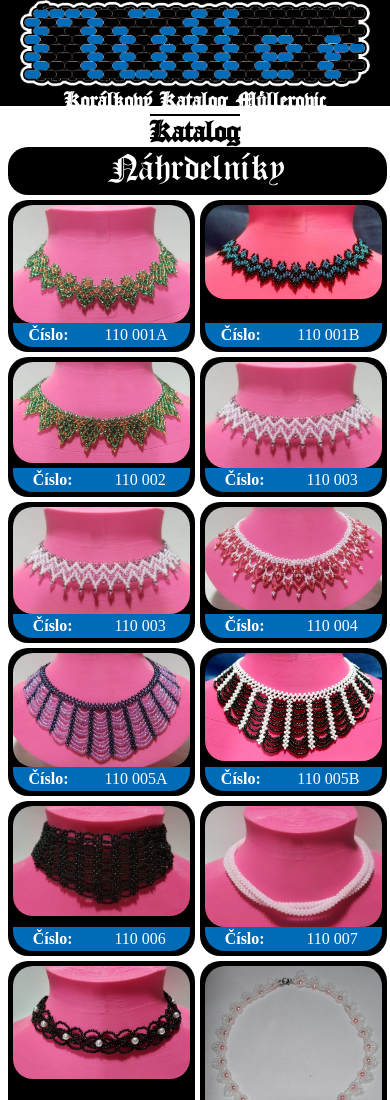
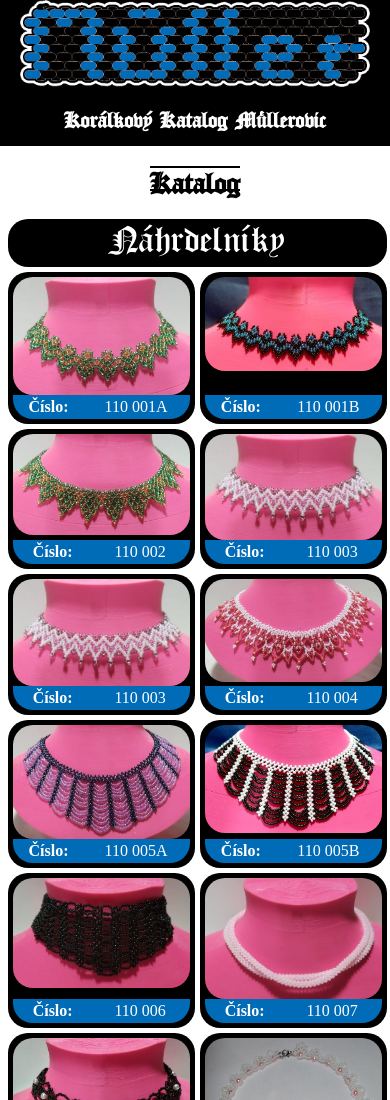
Before and after one commit to GraphiteTheCat/katalog, a plain HTML site: page index.html in a window 390 px wide. Shown: the top 1100 px of the page. Drawn offline with Linux system fonts and the light colour scheme.

Commit message:
Fixing mobile interface

```diff
--- a/CSS/styles.css
+++ b/CSS/styles.css
@@ -7,8 +7,9 @@ body {
 }
 
 h1 {
-    margin:auto;
-    margin-top:8px;
+    display:flex;
+    justify-self:center;
+    margin:20px 0 20px 0;
     width:fit-content;
     border-top:2px solid black;
     border-bottom:2px solid black;
@@ -103,7 +104,6 @@ header {
 header > * {
     max-height:89px;
     max-width:90%;
-    margin:0;
 }
 
 footer {
```
